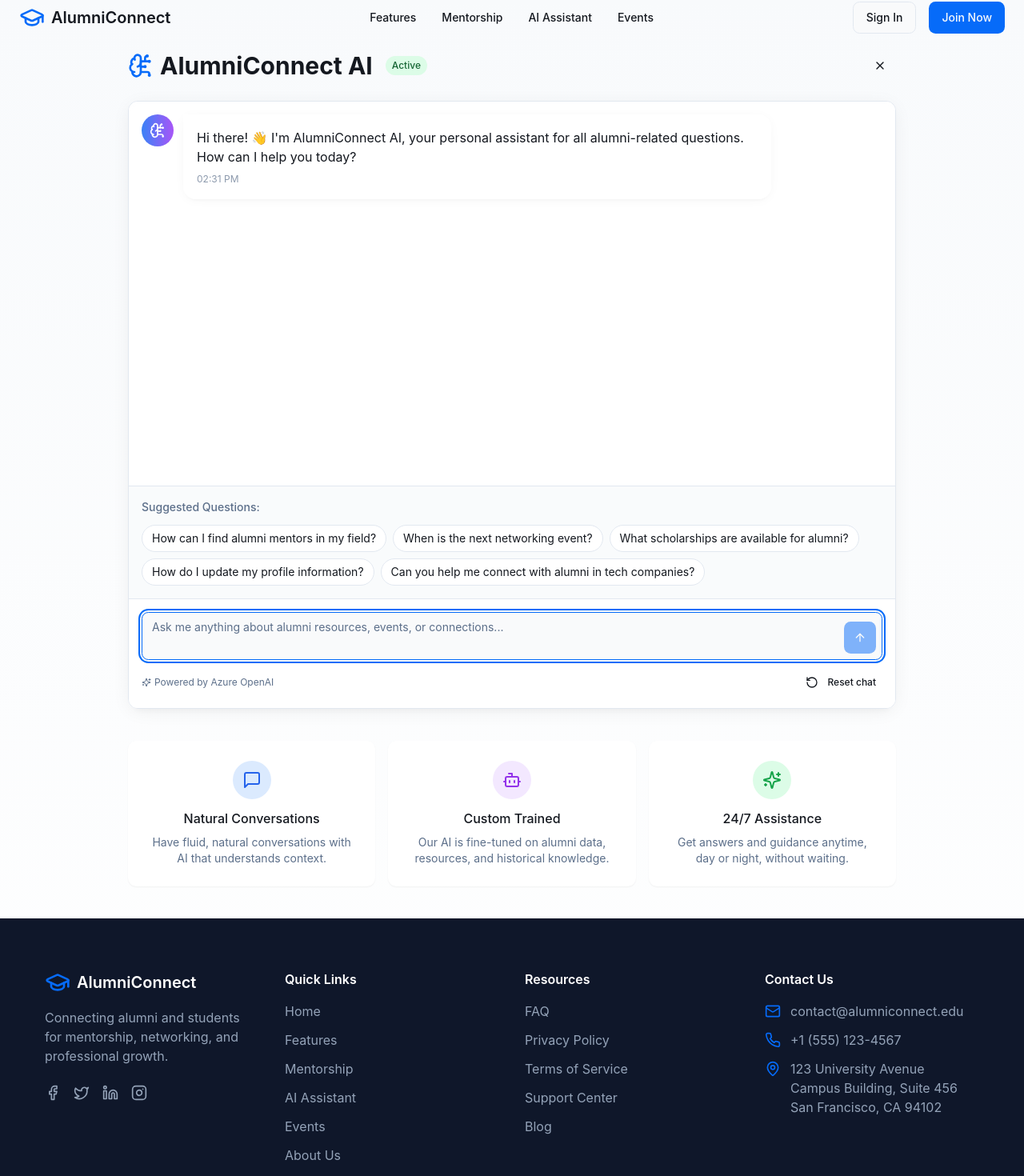
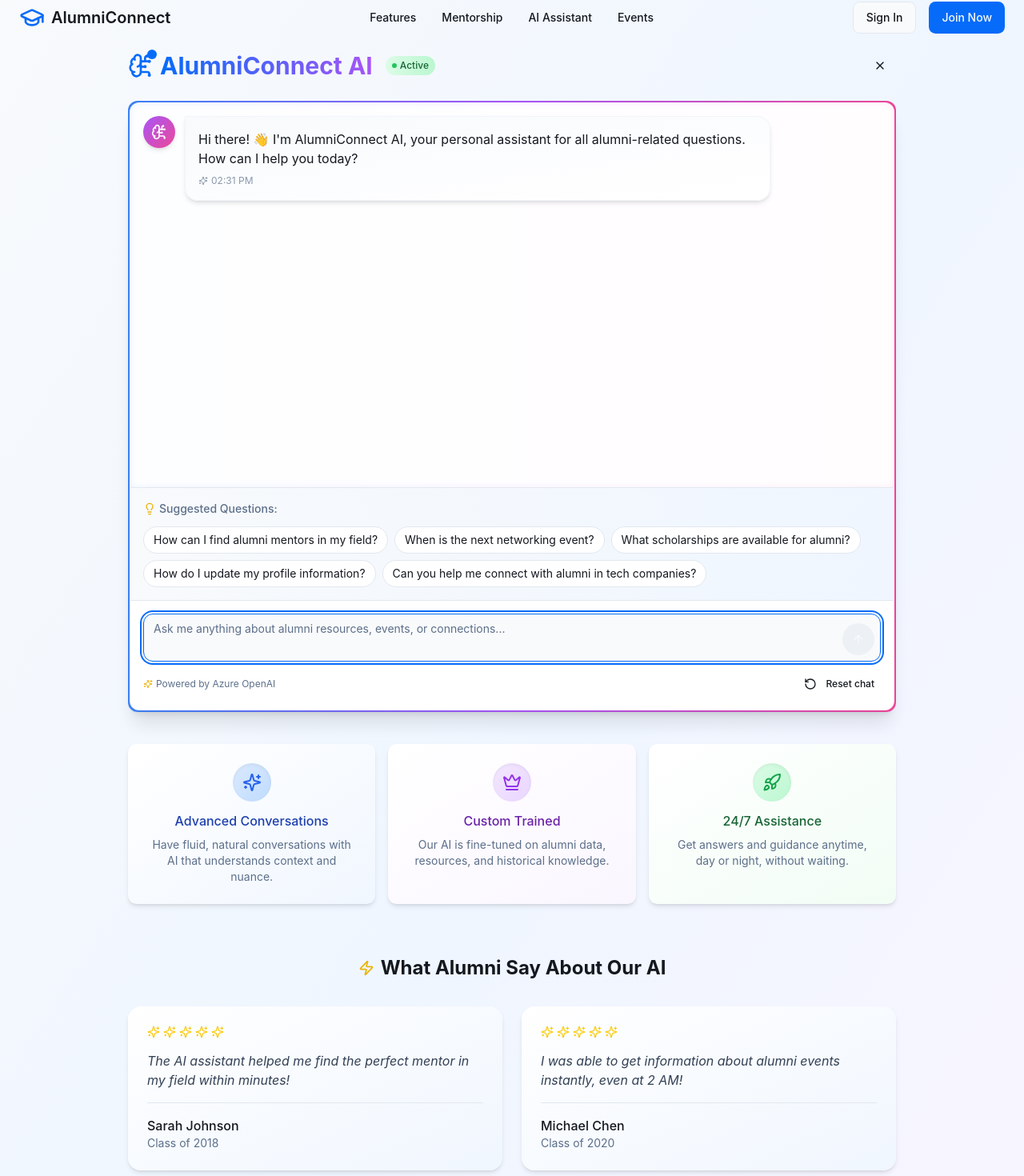
Before and after one commit to bimalkvenu/chat-mentor-qa, a React (Vite) app: page /ai-chat in a window 1280 px wide. Shown: the part 18-1488 px from the top of the page at 80% size. Built offline with nearby package versions, Linux system fonts and the light colour scheme.

Commit message:
Improve main interface appearance
The prompt requests to improve the appearance of the main interface.

```diff
--- a/src/components/AIAssistantSection.tsx
+++ b/src/components/AIAssistantSection.tsx
@@ -1,6 +1,6 @@
 
 import React, { useState } from 'react';
-import { Book, Search, MessageCircle, Calendar, BrainCircuit } from 'lucide-react';
+import { Book, Search, MessageCircle, Calendar, BrainCircuit, Sparkles, Zap } from 'lucide-react';
 import { Button } from '@/components/ui/button';
 import { Link } from 'react-router-dom';
 
@@ -147,10 +147,15 @@ const AIAssistantSection = () => {
 
             <div className="pt-6">
               <Button
-                className="button-transition button-hover focus-ring"
+                className="button-transition button-hover focus-ring relative overflow-hidden group bg-gradient-to-r from-primary to-blue-600"
                 asChild
               >
-                <Link to="/ai-chat">Try the AI Assistant</Link>
+                <Link to="/ai-chat" className="flex items-center gap-2">
+                  <span className="absolute -top-10 -left-10 w-20 h-20 bg-white/20 rounded-full transform scale-0 group-hover:scale-100 transition-transform duration-500 ease-out"></span>
+                  <BrainCircuit className="h-5 w-5 text-white" />
+                  <span>Try the AI Assistant</span>
+                  <Sparkles className="h-4 w-4 text-yellow-300" />
+                </Link>
               </Button>
             </div>
           </div>
--- a/src/pages/AIChat.tsx
+++ b/src/pages/AIChat.tsx
@@ -14,7 +14,12 @@ import {
   X,
   MessageSquare,
   Sparkles,
-  Bot
+  Bot,
+  Stars,
+  Zap,
+  Crown,
+  Rocket,
+  Lightbulb
 } from 'lucide-react';
 import { cn } from '@/lib/utils';
 import { toast } from 'sonner';
@@ -47,6 +52,7 @@ const AIChat = () => {
   const [messages, setMessages] = useState<Message[]>(initialMessages);
   const [input, setInput] = useState('');
   const [isTyping, setIsTyping] = useState(false);
+  const [activeQuestionIndex, setActiveQuestionIndex] = useState<number | null>(null);
   const endOfMessagesRef = useRef<HTMLDivElement>(null);
   const inputRef = useRef<HTMLTextAreaElement>(null);
   const navigate = useNavigate();
@@ -80,6 +86,7 @@ const AIChat = () => {
 
     setMessages(prev => [...prev, userMessage]);
     setInput('');
+    setActiveQuestionIndex(null);
 
     // Simulate AI response
     setIsTyping(true);
@@ -94,7 +101,9 @@ const AIChat = () => {
 
       setMessages(prev => [...prev, aiResponse]);
       setIsTyping(false);
-      toast.success("Response generated!");
+      toast.success("Response generated!", {
+        icon: <Sparkles className="h-4 w-4 text-yellow-400" />,
+      });
     }, 1500);
   };
 
@@ -122,43 +131,56 @@ const AIChat = () => {
     }
   };
 
-  const useQuestion = (question: string) => {
+  const useQuestion = (question: string, index: number) => {
     setInput(question);
+    setActiveQuestionIndex(index);
     inputRef.current?.focus();
   };
 
   return (
-    <div className="min-h-screen flex flex-col bg-gradient-to-b from-slate-50 to-white">
+    <div className="min-h-screen flex flex-col bg-gradient-to-br from-slate-50 via-blue-50 to-purple-50">
       <NavigationBar />
 
       <main className="flex-grow pt-20 pb-10 px-4">
         <div className="container mx-auto max-w-5xl">
           <div className="flex items-center justify-between mb-6">
             <h1 className="text-2xl md:text-3xl font-bold flex items-center gap-2">
+              <div className="relative">
                 <BrainCircuit className="h-8 w-8 text-primary" />
-              <span>AlumniConnect AI</span>
-              <span className="ml-2 px-2 py-1 bg-green-100 text-green-800 text-xs font-medium rounded-full">Active</span>
+                <span className="absolute -top-1 -right-1 flex h-3 w-3">
+                  <span className="animate-ping absolute inline-flex h-full w-full rounded-full bg-primary opacity-75"></span>
+                  <span className="relative inline-flex rounded-full h-3 w-3 bg-primary"></span>
+                </span>
+              </div>
+              <span className="bg-gradient-to-r from-primary to-purple-500 text-transparent bg-clip-text">
+                AlumniConnect AI
+              </span>
+              <span className="ml-2 px-2 py-1 bg-gradient-to-r from-green-100 to-green-200 text-green-800 text-xs font-medium rounded-full flex items-center gap-1">
+                <span className="w-1.5 h-1.5 bg-green-500 rounded-full"></span>
+                Active
+              </span>
             </h1>
 
             <Button
               variant="ghost"
               size="icon"
               onClick={() => navigate(-1)}
-              className="hover:bg-slate-100"
+              className="hover:bg-slate-100 rounded-full"
             >
               <X className="h-5 w-5" />
             </Button>
           </div>
 
-          {/* Chat container */}
-          <div className="glass-card rounded-xl overflow-hidden border border-slate-200 shadow-medium">
+          {/* Chat container with animated gradient border */}
+          <div className="relative p-[2px] rounded-xl bg-gradient-to-r from-blue-500 via-purple-500 to-pink-500 shadow-xl animate-pulse-subtle">
+            <div className="glass-card rounded-xl overflow-hidden backdrop-blur-lg bg-white/90">
               {/* Chat messages */}
-            <div className="h-[60vh] overflow-y-auto p-4 space-y-6 bg-white/80 backdrop-blur-sm">
+              <div className="h-[60vh] overflow-y-auto p-4 space-y-6 bg-transparent backdrop-blur-sm">
                 {messages.map((message) => (
                   <div
                     key={message.id}
                     className={cn(
-                    "flex gap-3 max-w-[85%]",
+                      "flex gap-3 max-w-[85%] animate-slide-in",
                       message.role === 'user' ? "ml-auto flex-row-reverse" : "mr-auto"
                     )}
                   >
@@ -166,8 +188,8 @@ const AIChat = () => {
                       className={cn(
                         "flex items-center justify-center w-10 h-10 rounded-full flex-shrink-0",
                         message.role === 'user'
-                        ? "bg-primary text-white"
-                        : "bg-gradient-to-r from-blue-500 to-purple-500 text-white"
+                          ? "bg-gradient-to-br from-primary to-blue-600 text-white shadow-md"
+                          : "bg-gradient-to-br from-purple-500 to-pink-500 text-white shadow-md"
                       )}
                     >
                       {message.role === 'user' ? (
@@ -179,10 +201,10 @@ const AIChat = () => {
 
                     <div
                       className={cn(
-                      "p-4 rounded-2xl flex-1",
+                        "p-4 rounded-2xl flex-1 shadow-md",
                         message.role === 'user'
-                        ? "bg-primary text-white rounded-tr-none"
-                        : "glass-card rounded-tl-none"
+                          ? "bg-gradient-to-br from-primary to-blue-600 text-white rounded-tr-none"
+                          : "bg-gradient-to-br from-slate-50 to-white rounded-tl-none border border-slate-100"
                       )}
                     >
                       <div className="prose prose-sm">
@@ -190,10 +212,11 @@ const AIChat = () => {
                       </div>
                       <div
                         className={cn(
-                        "text-xs mt-2 opacity-70",
+                          "text-xs mt-2 opacity-70 flex items-center gap-1",
                           message.role === 'user' ? "text-white" : "text-muted-foreground"
                         )}
                       >
+                        {message.role === 'assistant' && <Sparkles className="h-3 w-3" />}
                         {message.timestamp.toLocaleTimeString([], { hour: '2-digit', minute: '2-digit' })}
                       </div>
                     </div>
@@ -201,11 +224,11 @@ const AIChat = () => {
                 ))}
 
                 {isTyping && (
-                <div className="flex gap-3 max-w-[85%] mr-auto animate-pulse">
-                  <div className="flex items-center justify-center w-10 h-10 rounded-full flex-shrink-0 bg-gradient-to-r from-blue-500 to-purple-500 text-white">
+                  <div className="flex gap-3 max-w-[85%] mr-auto animate-fade-in">
+                    <div className="flex items-center justify-center w-10 h-10 rounded-full flex-shrink-0 bg-gradient-to-br from-purple-500 to-pink-500 text-white shadow-md">
                       <BrainCircuit className="h-5 w-5" />
                     </div>
-                  <div className="p-4 rounded-2xl rounded-tl-none glass-card">
+                    <div className="p-4 rounded-2xl rounded-tl-none bg-gradient-to-br from-slate-50 to-white shadow-md border border-slate-100">
                       <div className="flex space-x-2">
                         <div className="w-3 h-3 rounded-full bg-slate-300 animate-bounce [animation-delay:-0.3s]"></div>
                         <div className="w-3 h-3 rounded-full bg-slate-300 animate-bounce [animation-delay:-0.15s]"></div>
@@ -219,14 +242,22 @@ const AIChat = () => {
               </div>
 
               {/* Suggested questions */}
-            <div className="p-4 border-t border-slate-200 bg-slate-50/80 hidden md:block">
-              <p className="text-sm font-medium text-muted-foreground mb-3">Suggested Questions:</p>
+              <div className="p-4 border-t border-slate-200 bg-gradient-to-r from-slate-50 to-blue-50 hidden md:block">
+                <p className="text-sm font-medium text-muted-foreground mb-3 flex items-center gap-1">
+                  <Lightbulb className="h-4 w-4 text-yellow-500" />
+                  Suggested Questions:
+                </p>
                 <div className="flex flex-wrap gap-2">
                   {suggestedQuestions.map((question, index) => (
                     <button
                       key={index}
-                    onClick={() => useQuestion(question)}
-                    className="inline-flex px-3 py-1.5 bg-white border border-slate-200 rounded-full text-sm hover:bg-slate-100 transition-colors"
+                      onClick={() => useQuestion(question, index)}
+                      className={cn(
+                        "inline-flex px-3 py-1.5 rounded-full text-sm transition-all duration-200 border",
+                        activeQuestionIndex === index
+                          ? "bg-primary text-white border-primary shadow-md"
+                          : "bg-white border-slate-200 hover:bg-slate-100 hover:shadow"
+                      )}
                     >
                       {question}
                     </button>
@@ -243,14 +274,19 @@ const AIChat = () => {
                     onChange={(e) => setInput(e.target.value)}
                     onKeyDown={handleKeyDown}
                     placeholder="Ask me anything about alumni resources, events, or connections..."
-                  className="min-h-[60px] pr-12 resize-none border-slate-200 focus:border-primary focus:ring-primary"
+                    className="min-h-[60px] pr-12 resize-none rounded-xl border-slate-200 focus:border-primary focus:ring-primary shadow-sm"
                     maxLength={500}
                   />
                   <Button
                     onClick={handleSendMessage}
                     disabled={!input.trim() || isTyping}
                     size="icon"
-                  className="absolute right-2 bottom-2 bg-primary hover:bg-primary/90"
+                    className={cn(
+                      "absolute right-2 bottom-2 rounded-full transition-all duration-300",
+                      input.trim() && !isTyping
+                        ? "bg-gradient-to-r from-primary to-blue-600 hover:shadow-lg hover:-translate-y-0.5"
+                        : "bg-slate-200"
+                    )}
                   >
                     <ArrowUp className="h-4 w-4" />
                   </Button>
@@ -258,14 +294,14 @@ const AIChat = () => {
 
                 <div className="flex justify-between items-center mt-3">
                   <div className="text-xs text-muted-foreground flex items-center gap-1">
-                  <Sparkles className="h-3 w-3" />
+                    <Sparkles className="h-3 w-3 text-yellow-500" />
                     <span>Powered by Azure OpenAI</span>
                   </div>
                   <Button
                     variant="ghost"
                     size="sm"
                     onClick={() => setMessages(initialMessages)}
-                  className="text-xs h-8 px-2"
+                    className="text-xs h-8 px-2 hover:bg-slate-100"
                   >
                     <RotateCcw className="h-3 w-3 mr-1" />
                     Reset chat
@@ -273,38 +309,79 @@ const AIChat = () => {
                 </div>
               </div>
             </div>
+          </div>
 
           {/* Features */}
           <div className="mt-10 grid grid-cols-1 md:grid-cols-3 gap-4">
-            <Card className="p-4 glass-card transition-all hover:shadow-medium">
+            <Card className="p-4 glass-card transition-all hover:shadow-medium hover:-translate-y-1 duration-300 border-0 shadow-md bg-gradient-to-br from-white/90 to-blue-50/90">
               <div className="flex flex-col items-center text-center p-2">
-                <div className="w-12 h-12 rounded-full bg-blue-100 flex items-center justify-center mb-3">
-                  <MessageSquare className="h-6 w-6 text-blue-600" />
+                <div className="w-12 h-12 rounded-full bg-gradient-to-br from-blue-100 to-blue-200 flex items-center justify-center mb-3 shadow-inner">
+                  <Stars className="h-6 w-6 text-blue-600" />
                 </div>
-                <h3 className="font-medium mb-2">Natural Conversations</h3>
-                <p className="text-sm text-muted-foreground">Have fluid, natural conversations with AI that understands context.</p>
+                <h3 className="font-medium mb-2 text-blue-800">Advanced Conversations</h3>
+                <p className="text-sm text-muted-foreground">Have fluid, natural conversations with AI that understands context and nuance.</p>
               </div>
             </Card>
 
-            <Card className="p-4 glass-card transition-all hover:shadow-medium">
+            <Card className="p-4 glass-card transition-all hover:shadow-medium hover:-translate-y-1 duration-300 border-0 shadow-md bg-gradient-to-br from-white/90 to-purple-50/90">
               <div className="flex flex-col items-center text-center p-2">
-                <div className="w-12 h-12 rounded-full bg-purple-100 flex items-center justify-center mb-3">
-                  <Bot className="h-6 w-6 text-purple-600" />
+                <div className="w-12 h-12 rounded-full bg-gradient-to-br from-purple-100 to-purple-200 flex items-center justify-center mb-3 shadow-inner">
+                  <Crown className="h-6 w-6 text-purple-600" />
                 </div>
-                <h3 className="font-medium mb-2">Custom Trained</h3>
+                <h3 className="font-medium mb-2 text-purple-800">Custom Trained</h3>
                 <p className="text-sm text-muted-foreground">Our AI is fine-tuned on alumni data, resources, and historical knowledge.</p>
               </div>
             </Card>
 
-            <Card className="p-4 glass-card transition-all hover:shadow-medium">
+            <Card className="p-4 glass-card transition-all hover:shadow-medium hover:-translate-y-1 duration-300 border-0 shadow-md bg-gradient-to-br from-white/90 to-green-50/90">
               <div className="flex flex-col items-center text-center p-2">
-                <div className="w-12 h-12 rounded-full bg-green-100 flex items-center justify-center mb-3">
-                  <Sparkles className="h-6 w-6 text-green-600" />
+                <div className="w-12 h-12 rounded-full bg-gradient-to-br from-green-100 to-green-200 flex items-center justify-center mb-3 shadow-inner">
+                  <Rocket className="h-6 w-6 text-green-600" />
                 </div>
-                <h3 className="font-medium mb-2">24/7 Assistance</h3>
+                <h3 className="font-medium mb-2 text-green-800">24/7 Assistance</h3>
                 <p className="text-sm text-muted-foreground">Get answers and guidance anytime, day or night, without waiting.</p>
               </div>
             </Card>
+          </div>
+
+          {/* Testimonials section */}
+          <div className="mt-16">
+            <h2 className="text-2xl font-bold text-center mb-8 flex items-center justify-center gap-2">
+              <Zap className="h-5 w-5 text-yellow-500" />
+              <span>What Alumni Say About Our AI</span>
+            </h2>
+
+            <div className="grid grid-cols-1 md:grid-cols-2 gap-6">
+              {[
+                {
+                  quote: "The AI assistant helped me find the perfect mentor in my field within minutes!",
+                  author: "Sarah Johnson",
+                  role: "Class of 2018"
+                },
+                {
+                  quote: "I was able to get information about alumni events instantly, even at 2 AM!",
+                  author: "Michael Chen",
+                  role: "Class of 2020"
+                }
+              ].map((testimonial, index) => (
+                <div key={index} className="glass-card p-6 rounded-2xl border-0 shadow-md bg-gradient-to-br from-white/90 to-blue-50/90">
+                  <div className="flex flex-col h-full">
+                    <div className="mb-4">
+                      <div className="flex space-x-1">
+                        {[...Array(5)].map((_, i) => (
+                          <Sparkles key={i} className="h-4 w-4 text-yellow-400" />
+                        ))}
+                      </div>
+                    </div>
+                    <p className="italic text-slate-700 flex-grow">{testimonial.quote}</p>
+                    <div className="mt-4 pt-4 border-t border-slate-200">
+                      <p className="font-medium">{testimonial.author}</p>
+                      <p className="text-sm text-muted-foreground">{testimonial.role}</p>
+                    </div>
+                  </div>
+                </div>
+              ))}
+            </div>
           </div>
         </div>
       </main>
```
Lines whose indentation alone changed are shown as unchanged.
